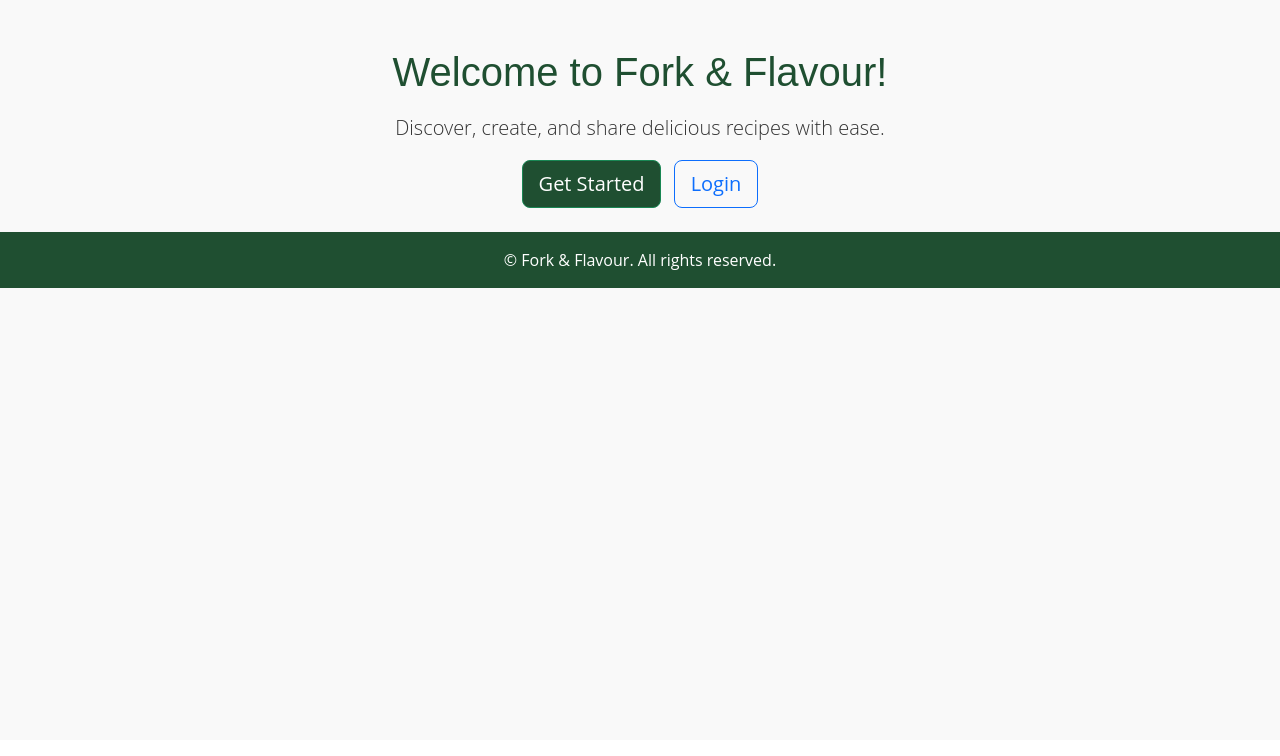
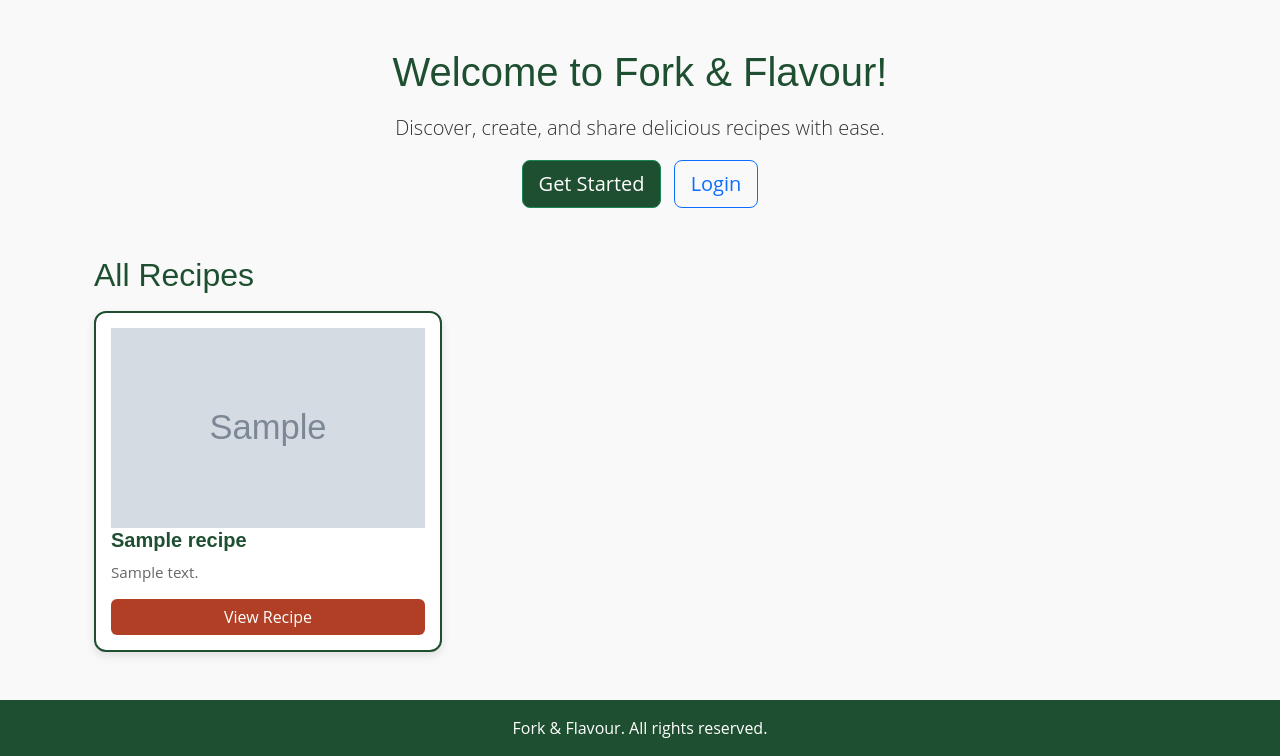
Before and after one commit to desireealexia/fork_and_flavour, a Django app: page / in a window 1280 px wide. Shown: the part 60-816 px from the top of the page. Before the commit the page ends 348 px from the top, so only its background shows below. Run offline with Django 5.2, Linux system fonts and the light colour scheme; tables that the repository leaves empty hold one stand-in row (values such as "Sample post"); grey boxes marked "Sample" are stand-in pictures.

Commit message:
Set up views and templates for recipe management

```diff
--- a/recipes/templates/recipes/index.html
+++ b/recipes/templates/recipes/index.html
@@ -8,10 +8,47 @@
     <p class="lead">Discover, create, and share delicious recipes with ease.</p>
 
     {% if user.is_authenticated %}
-        <a href="#" class="btn btn-primary btn-lg">View My Recipes</a>
+        <a href="{% url 'recipe_list' %}" class="btn btn-primary btn-lg">View My Recipes</a>
     {% else %}
         <a href="#" class="btn btn-success btn-lg">Get Started</a>
         <a href="#" class="btn btn-outline-primary btn-lg ms-2">Login</a>
     {% endif %}
 </div>
+
+<div class="container mt-5">
+    <h2>All Recipes</h2>
+    <div class="row">
+        {% for recipe in recipe_list %}
+            <div class="col-md-4 mb-4">
+                <div class="card">
+                    <div class="card-body">
+                        <img src="{{ recipe.image }}" alt="{{ recipe.title }}">
+                        <h5 class="card-title">{{ recipe.title }}</h5>
+                        <p class="card-text">{{ recipe.description|truncatewords:20 }}</p>
+                        <a href="#" class="btn btn-primary">View Recipe</a>
+                    </div>
+                </div>
+            </div>
+        {% if forloop.counter|divisibleby:3 %}
+    </div>
+    <div class="row">
+        {% endif %}
+        {% endfor %}
+    </div>
+</div>
+{% if is_paginated %}
+<nav aria-label="Page navigation">
+<ul class="pagination justify-content-center">
+    {% if page_obj.has_previous %}
+    <li>
+        <a href="?page={{ page_obj.previous_page_number }}"
+          class="page-link">&laquo; PREV</a>
+    </li>
+    {% endif %}
+    {% if page_obj.has_next %}
+    <li><a href="?page={{ page_obj.next_page_number }}" class="page-link"> NEXT &raquo;</a></li>
+    {% endif %}
+</ul>
+</nav>
+{% endif %}
 {% endblock %}
--- a/recipes/urls.py
+++ b/recipes/urls.py
@@ -3,4 +3,7 @@ from . import views
 
 urlpatterns = [
     path('', views.RecipeList.as_view(), name='home'),
+    path('recipe/<slug:slug>/', views.RecipeDetailView.as_view(), name='recipe_detail'),
+    path('recipe/create/', views.RecipeCreateView.as_view(), name='recipe_create'),
+    path('recipes/', views.UserRecipeListView.as_view(), name='recipe_list'),
 ]
--- a/recipes/views.py
+++ b/recipes/views.py
@@ -1,9 +1,44 @@
+from django.contrib.auth.mixins import LoginRequiredMixin
 from django.shortcuts import render
+from django.urls import reverse_lazy
 from django.views import generic
+from django.views.generic import CreateView, DetailView, ListView
 from .models import Recipe
 
 # Create your views here.
 class RecipeList(generic.ListView):
-    queryset = Recipe.objects.filter(status=1)
+    queryset = Recipe.objects.filter(status=1).order_by('-created_at')
     template_name = "recipes/index.html"
     paginate_by = 6
+
+# View to create a recipe (only for logged-in users)
+class RecipeCreateView(LoginRequiredMixin, CreateView):
+    model = Recipe
+    template_name = 'recipe_create.html'
+    fields = ['title', 'slug', 'category', 'description', 'instructions', 'image', 'status']
+
+    # Automatically assign the user to the recipe
+    def form_valid(self, form):
+        form.instance.user = self.request.user
+        return super().form_valid(form)
+
+    # Redirect to the recipe detail page after successful creation
+    def get_success_url(self):
+        return reverse_lazy('recipe_detail', kwargs={'slug': self.object.slug})
+
+# View to display the details of a single recipe
+class RecipeDetailView(DetailView):
+    model = Recipe
+    template_name = 'recipe_detail.html'
+    context_object_name = 'recipe'
+
+# View to list all recipes
+class UserRecipeListView(LoginRequiredMixin, ListView):
+    model = Recipe
+    template_name = 'recipe_list.html'
+    context_object_name = 'recipes'
+    queryset = Recipe.objects.all().order_by('-created_at')
+
+    def get_queryset(self):
+        # Only fetch recipes for the logged-in user
+        return Recipe.objects.filter(user=self.request.user)
--- a/static/css/style.css
+++ b/static/css/style.css
@@ -66,3 +66,59 @@ footer {
     gap: 20px;
     padding: 20px 0;
 }
+
+/* ---------------------------------------------------------------- */
+.recipe-list {
+    display: grid;
+    grid-template-columns: repeat(auto-fill, minmax(300px, 1fr));
+    gap: 20px;
+    padding: 20px 0;
+}
+
+.card {
+    background-color: #fff;
+    border: 2px solid #1F4F31; /* Emerald green border for visual identity */
+    border-radius: 12px;
+    overflow: hidden;
+    box-shadow: 0 4px 10px rgba(0, 0, 0, 0.1);
+    transition: transform 0.3s ease-in-out;
+}
+
+.card:hover {
+    transform: scale(1.03); /* Interactive hover effect */
+    box-shadow: 0 6px 15px rgba(0, 0, 0, 0.15);
+}
+
+.card img {
+    width: 100%;
+    height: 200px; /* Fixed height for consistent image display */
+    object-fit: cover; /* Ensures images maintain aspect ratio */
+}
+
+.card-body {
+    padding: 15px;
+}
+
+.card-title {
+    font-family: 'Montserrat', sans-serif;
+    color: #1F4F31; /* Emerald green for titles */
+    font-weight: bold;
+}
+
+.card-text {
+    color: #666;
+    font-size: 0.95rem;
+    margin-bottom: 15px;
+}
+
+.btn-primary {
+    background-color: #B13F26; /* Muted orange for CTAs */
+    border: none;
+    width: 100%;
+}
+
+.btn-primary:hover {
+    background-color: #5B122A; /* Deep burgundy for hover effect */
+}
+
+/* ---------------------------------------------------------------- */
--- a/templates/base.html
+++ b/templates/base.html
@@ -40,7 +40,7 @@
                 <ul class="navbar-nav ms-auto">
                     {% if user.is_authenticated %}
                         <li class="nav-item">
-                            <a class="nav-link" href="#">My Recipes</a>
+                            <a class="nav-link" href="{% url 'recipe_list' %}">My Recipes</a>
                         </li>
                         <li class="nav-item">
                             <a class="nav-link" href="#">Logout</a>
@@ -79,7 +79,9 @@
 
     <!-- Footer -->
     <footer class="text-center py-3 mt-4">
-        &copy; {{ year }} Fork & Flavour. All rights reserved.
+        <span>
+            Fork & Flavour. All rights reserved.
+        </span>
     </footer>
 
     <script src="https://cdn.jsdelivr.net/npm/bootstrap@5.3.3/dist/js/bootstrap.bundle.min.js" integrity="sha384-YvpcrYf0tY3lHB60NNkmXc5s9fDVZLESaAA55NDzOxhy9GkcIdslK1eN7N6jIeHz" crossorigin="anonymous"></script>
```
Also changed, not shown: recipes/templates/recipes/recipe_create.html (added, +40 -0 lines), recipes/templates/recipes/recipe_detail.html (added, +33 -0 lines), recipes/templates/recipes/recipe_list.html (added, +26 -0 lines).
